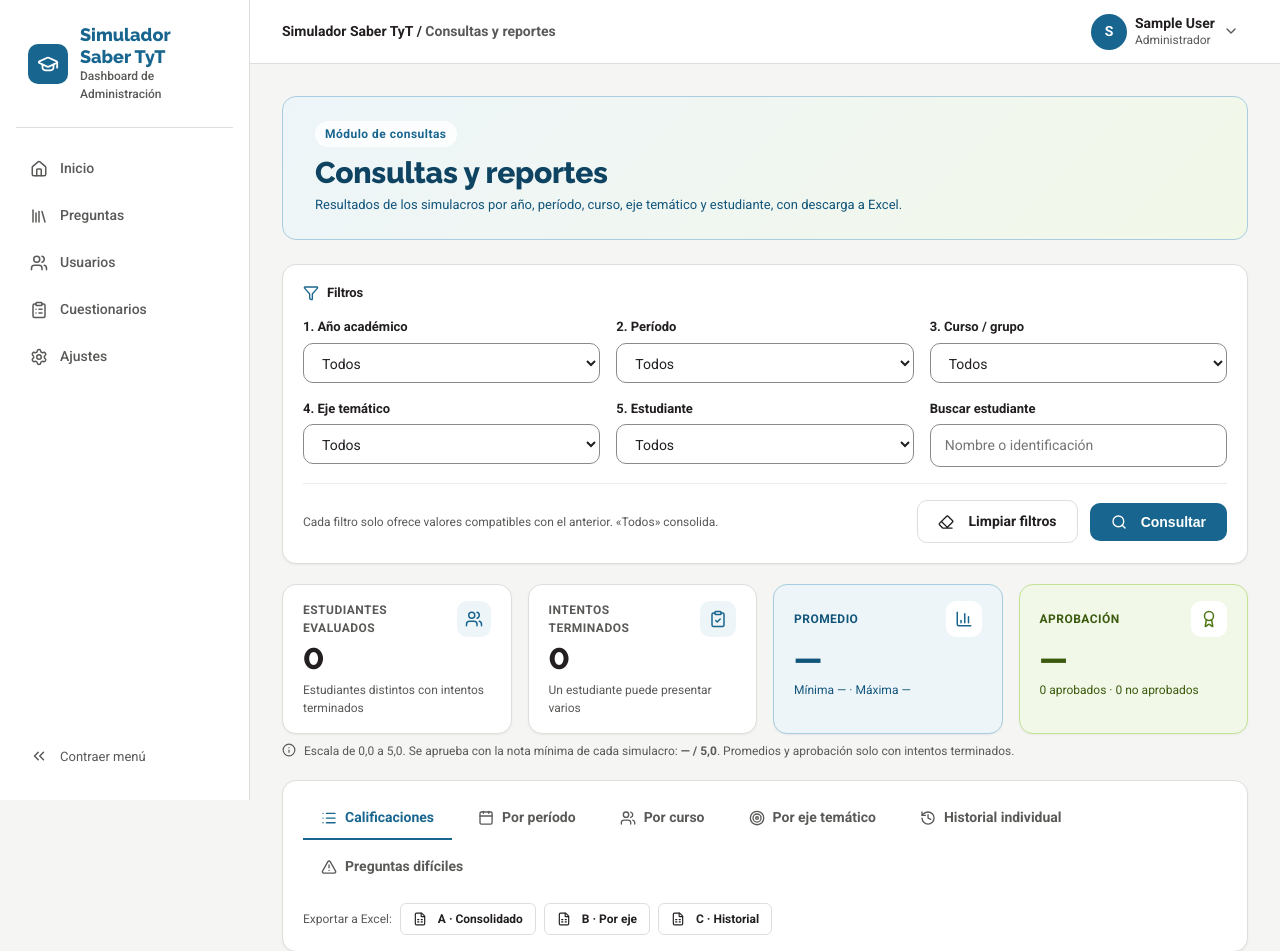
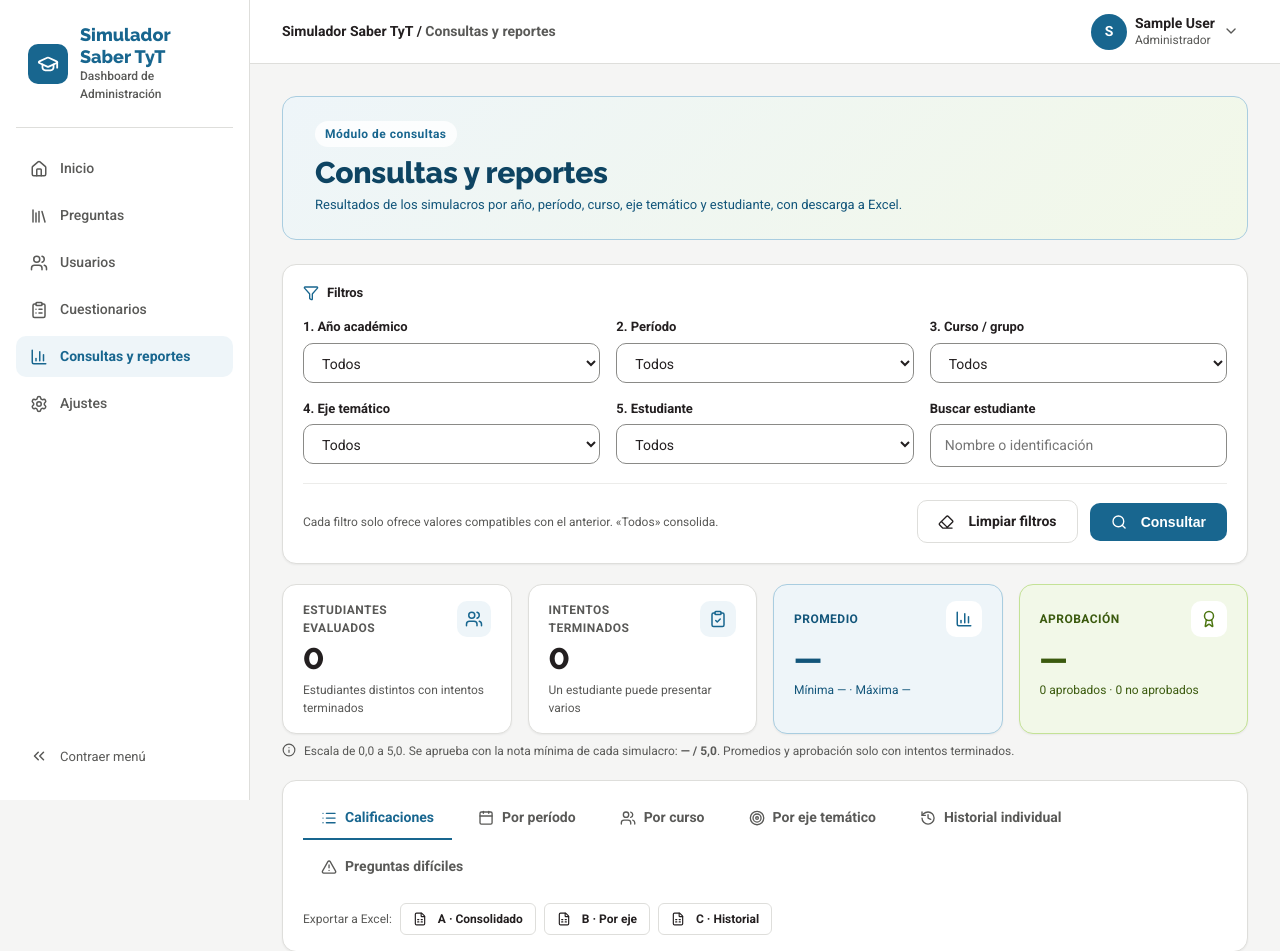
Before and after one commit to davidzambrano12/Cuestionarios-tyt, a Django app: page /reportes/consultas/ in a window 1280 px wide. Shown: the top 951 px of the page. Run offline with Django 5.2, Linux system fonts and the light colour scheme; the visitor is signed in with stand-in values (Sample User, id 1); data comes from the database, SQL or seed files in the repository; data that the repository does not hold is empty; some libraries are stand-ins or nearby versions.

Commit message:
Agregar Consultas y reportes al menu y compartir estilos de alertas
Las alertas pasan a styles.css porque varias apps las usan. Las tablas
desplazables recortan tambien sus elementos absolutos, que en celular
hacian desplazar la pagina de lado.

```diff
--- a/static/css/cuentas.css
+++ b/static/css/cuentas.css
@@ -104,8 +104,6 @@
 }
 .campo-icono__accion:hover { color: var(--color-texto); background: var(--color-superficie-hundida); }
 
-.alerta { padding: 10px 14px; border-radius: var(--radio-sm); font-size: var(--texto-sm); margin-bottom: var(--espacio-4); }
-.alerta--error { background: var(--color-peligro-suave); border: 1px solid var(--color-peligro-borde); color: var(--color-peligro-texto); }
 
 fieldset.sin-borde { border: 0; padding: 0; margin: 0; min-width: 0; }
 fieldset:disabled .form-input { background: var(--color-superficie-tenue); color: var(--color-texto-suave); }
--- a/static/css/styles.css
+++ b/static/css/styles.css
@@ -1208,7 +1208,7 @@ a:hover {
 
 /* Tablas de datos */
 .tabla-contenedor { padding: 0; overflow: hidden; }
-.tabla-desplazable { overflow-x: auto; }
+.tabla-desplazable { overflow-x: auto; position: relative; } /* recorta también los elementos absolutos (caption .sr-only) */
 .tabla { width: 100%; border-collapse: collapse; }
 .tabla thead { background: var(--color-superficie-tenue); border-bottom: 1px solid var(--color-borde); }
 /* :where() deja la especificidad en 0 para que las utilidades de alineación ganen */
@@ -1511,3 +1511,8 @@ a:hover {
   .confirmacion__acciones { flex-direction: column-reverse; }
   .confirmacion__acciones .btn { width: 100%; justify-content: center; }
 }
+
+/* Alertas en línea (compartidas por varias apps) */
+.alerta { padding: 10px 14px; border-radius: var(--radio-sm); font-size: var(--texto-sm); margin-bottom: var(--espacio-4); }
+.alerta--error { background: var(--color-peligro-suave); border: 1px solid var(--color-peligro-borde); color: var(--color-peligro-texto); }
+.alerta--info { background: var(--color-info-suave); border: 1px solid var(--color-info-borde); color: var(--color-info-texto); }
--- a/templates/layouts/app_base.html
+++ b/templates/layouts/app_base.html
@@ -37,6 +37,9 @@
         <a href="{% url 'cuestionarios:listado' %}" class="nav-item {% if '/cuestionarios/' in request.path or active_tab == 'cuestionarios' %}active{% endif %}"{% if '/cuestionarios/' in request.path or active_tab == 'cuestionarios' %} aria-current="page"{% endif %}>
           <i data-lucide="clipboard-list" aria-hidden="true"></i><span class="nav-item__texto">Cuestionarios</span>
         </a>
+        <a href="{% url 'reportes:consultas' %}" class="nav-item {% if '/reportes/consultas/' in request.path or active_tab == 'consultas' %}active{% endif %}"{% if '/reportes/consultas/' in request.path or active_tab == 'consultas' %} aria-current="page"{% endif %}>
+          <i data-lucide="bar-chart-3" aria-hidden="true"></i><span class="nav-item__texto">Consultas y reportes</span>
+        </a>
         <a href="{% url 'cuentas:ajustes' %}" class="nav-item {% if '/ajustes/' in request.path or active_tab == 'ajustes' %}active{% endif %}"{% if '/ajustes/' in request.path or active_tab == 'ajustes' %} aria-current="page"{% endif %}>
           <i data-lucide="settings" aria-hidden="true"></i><span class="nav-item__texto">Ajustes</span>
         </a>
@@ -49,6 +52,9 @@
         </a>
         <a href="{% url 'cuestionarios:listado' %}" class="nav-item {% if '/cuestionarios/' in request.path or active_tab == 'cuestionarios' %}active{% endif %}"{% if '/cuestionarios/' in request.path or active_tab == 'cuestionarios' %} aria-current="page"{% endif %}>
           <i data-lucide="clipboard-list" aria-hidden="true"></i><span class="nav-item__texto">Cuestionarios</span>
+        </a>
+        <a href="{% url 'reportes:consultas' %}" class="nav-item {% if '/reportes/consultas/' in request.path or active_tab == 'consultas' %}active{% endif %}"{% if '/reportes/consultas/' in request.path or active_tab == 'consultas' %} aria-current="page"{% endif %}>
+          <i data-lucide="bar-chart-3" aria-hidden="true"></i><span class="nav-item__texto">Consultas y reportes</span>
         </a>
         <a href="{% url 'cuentas:ajustes' %}" class="nav-item {% if '/ajustes/' in request.path or active_tab == 'ajustes' %}active{% endif %}"{% if '/ajustes/' in request.path or active_tab == 'ajustes' %} aria-current="page"{% endif %}>
           <i data-lucide="settings" aria-hidden="true"></i><span class="nav-item__texto">Ajustes</span>
```
